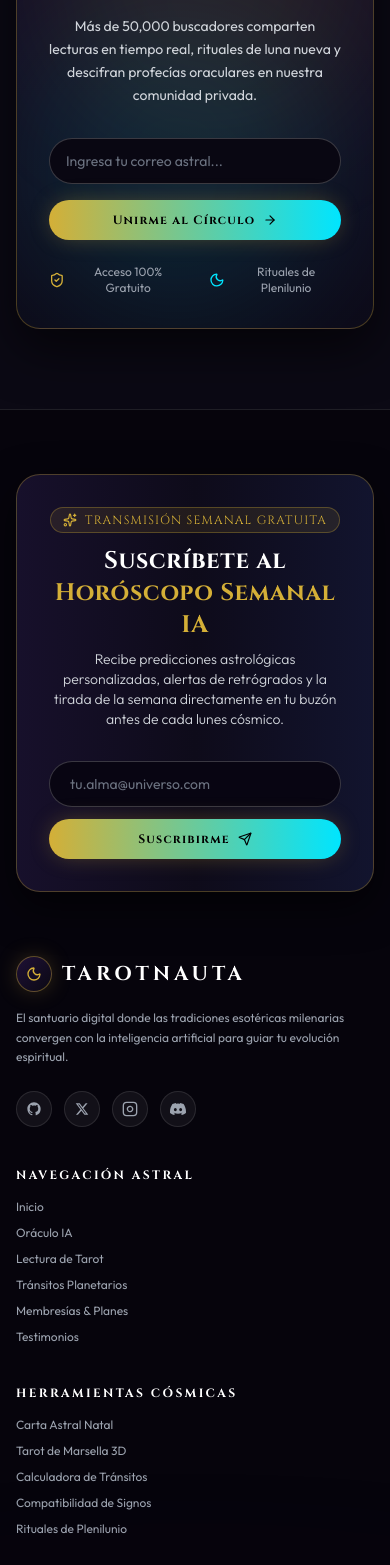
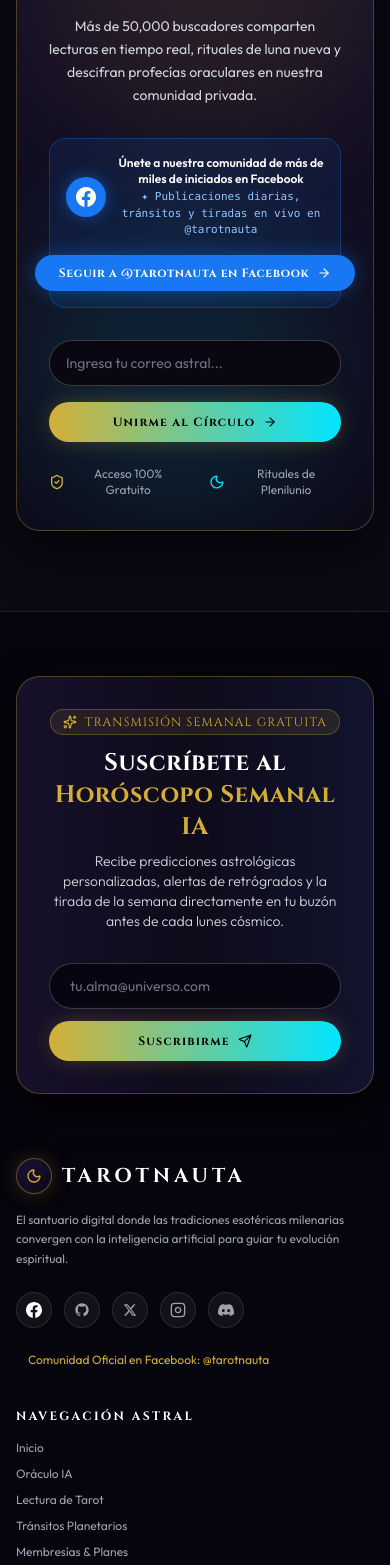
Before and after one commit to DevSuarez05/esoteric-landing, a React (Vite) app: page / in a window 390 px wide. Shown: the part 9871-11436 px from the top of the page. Built offline with nearby package versions, Linux system fonts and the light colour scheme.

Commit message:
feat: integrate official facebook page and social validation for TarotNauta

```diff
--- a/index.html
+++ b/index.html
@@ -16,11 +16,13 @@
     <!-- Open Graph / Facebook / WhatsApp / Telegram / LinkedIn -->
     <meta property="og:type" content="website" />
     <meta property="og:url" content="https://esoteric-landing.vercel.app" />
-    <meta property="og:site_name" content="TarotNauta Sanctum" />
+    <meta property="og:site_name" content="TarotNauta" />
     <meta property="og:title" content="TarotNauta | Navega tu Destino con el Oráculo Astral & IA" />
     <meta property="og:description" content="TarotNauta combina la sabiduría ancestral de la astrología y el tarot con modelos neuronales de inteligencia artificial para revelar tu destino en tiempo real." />
     <meta property="og:image" content="https://images.unsplash.com/photo-1518709268805-4e9042af9f23?w=1200&auto=format&fit=crop&q=80" />
     <meta property="og:image:alt" content="TarotNauta - Oráculo Astral e Inteligencia Cósmica" />
+    <meta property="article:publisher" content="https://www.facebook.com/tarotnauta" />
+    <meta property="og:see_also" content="https://www.facebook.com/tarotnauta" />
 
     <!-- Twitter / X Cards -->
     <meta name="twitter:card" content="summary_large_image" />
--- a/src/components/CommunitySection.jsx
+++ b/src/components/CommunitySection.jsx
@@ -21,6 +21,35 @@ export default function CommunitySection() {
           <p className="mt-4 text-gray-300 text-sm sm:text-base leading-relaxed">
             Más de 50,000 buscadores comparten lecturas en tiempo real, rituales de luna nueva y descifran profecías oraculares en nuestra comunidad privada.
           </p>
+
+          {/* Facebook Social Validation Banner */}
+          <div className="mt-8 w-full p-4 sm:p-5 rounded-2xl bg-[#1877F2]/10 border border-[#1877F2]/30 backdrop-blur-md flex flex-col sm:flex-row items-center justify-between gap-4">
+            <div className="text-center sm:text-left flex items-center gap-3">
+              <div className="w-10 h-10 rounded-full bg-[#1877F2] text-white flex items-center justify-center shrink-0 shadow-[0_0_15px_rgba(24,119,242,0.5)]">
+                <svg className="w-5 h-5 fill-current" viewBox="0 0 24 24">
+                  <path d="M24 12.073c0-6.627-5.373-12-12-12s-12 5.373-12 12c0 5.99 4.388 10.954 10.125 11.854v-8.385H7.078v-3.47h3.047V9.43c0-3.007 1.792-4.669 4.533-4.669 1.312 0 2.686.235 2.686.235v2.953H15.83c-1.491 0-1.956.925-1.956 1.874v2.25h3.328l-.532 3.47h-2.796v8.385C19.612 23.027 24 18.062 24 12.073z" />
+                </svg>
+              </div>
+              <div>
+                <p className="text-xs sm:text-sm font-semibold text-white">
+                  Únete a nuestra comunidad de más de miles de iniciados en Facebook
+                </p>
+                <p className="text-[11px] text-blue-300 font-mono mt-0.5">
+                  ✦ Publicaciones diarias, tránsitos y tiradas en vivo en @tarotnauta
+                </p>
+              </div>
+            </div>
+
+            <a
+              href="https://www.facebook.com/tarotnauta"
+              target="_blank"
+              rel="noopener noreferrer"
+              className="px-6 py-2.5 rounded-full bg-[#1877F2] hover:bg-[#166fe5] text-white font-cinzel text-xs font-bold tracking-wider transition-all duration-300 shadow-[0_0_20px_rgba(24,119,242,0.4)] hover:shadow-[0_0_30px_rgba(24,119,242,0.7)] flex items-center gap-2 hover:scale-105 active:scale-95 whitespace-nowrap"
+            >
+              <span>Seguir a @tarotnauta en Facebook</span>
+              <ArrowRight className="w-3.5 h-3.5" />
+            </a>
+          </div>
 
           <div className="mt-8 flex flex-col sm:flex-row items-center gap-4 w-full justify-center">
             <input
--- a/src/components/Footer.jsx
+++ b/src/components/Footer.jsx
@@ -102,6 +102,17 @@ export default function Footer() {
             {/* Social Icons */}
             <div className="flex items-center gap-3 pt-2">
               <a
+                href="https://www.facebook.com/tarotnauta"
+                target="_blank"
+                rel="noopener noreferrer"
+                aria-label="Página Oficial de Facebook de TarotNauta"
+                className="w-9 h-9 rounded-full bg-white/5 border border-white/10 hover:border-gold-accent hover:text-gold-accent flex items-center justify-center transition-colors text-white hover:scale-105"
+              >
+                <svg className="w-4 h-4 fill-current" viewBox="0 0 24 24">
+                  <path d="M24 12.073c0-6.627-5.373-12-12-12s-12 5.373-12 12c0 5.99 4.388 10.954 10.125 11.854v-8.385H7.078v-3.47h3.047V9.43c0-3.007 1.792-4.669 4.533-4.669 1.312 0 2.686.235 2.686.235v2.953H15.83c-1.491 0-1.956.925-1.956 1.874v2.25h3.328l-.532 3.47h-2.796v8.385C19.612 23.027 24 18.062 24 12.073z" />
+                </svg>
+              </a>
+              <a
                 href="https://github.com/DevSuarez05"
                 target="_blank"
                 rel="noreferrer"
@@ -146,6 +157,17 @@ export default function Footer() {
                 </svg>
               </a>
             </div>
+
+            {/* Facebook Community Validation Text */}
+            <a
+              href="https://www.facebook.com/tarotnauta"
+              target="_blank"
+              rel="noopener noreferrer"
+              className="inline-flex items-center gap-1.5 text-xs text-gold-accent hover:text-white transition-colors pt-2 group"
+            >
+              <span className="w-1.5 h-1.5 rounded-full bg-gold-accent animate-ping" />
+              <span className="group-hover:underline">Comunidad Oficial en Facebook: @tarotnauta</span>
+            </a>
           </div>
 
           {/* Quick Links */}
--- a/src/components/Navbar.jsx
+++ b/src/components/Navbar.jsx
@@ -59,8 +59,21 @@ export default function Navbar() {
           ))}
         </div>
 
-        {/* CTA Button */}
+        {/* CTA Button & Social */}
         <div className="hidden sm:flex items-center gap-3">
+          <a
+            href="https://www.facebook.com/tarotnauta"
+            target="_blank"
+            rel="noopener noreferrer"
+            title="Facebook Oficial: @tarotnauta"
+            aria-label="Página de Facebook @tarotnauta"
+            className="w-9 h-9 rounded-full bg-white/5 border border-white/15 hover:border-gold-accent hover:text-gold-accent flex items-center justify-center transition-all duration-300 text-gray-300 hover:scale-105 shadow-sm"
+          >
+            <svg className="w-4 h-4 fill-current" viewBox="0 0 24 24">
+              <path d="M24 12.073c0-6.627-5.373-12-12-12s-12 5.373-12 12c0 5.99 4.388 10.954 10.125 11.854v-8.385H7.078v-3.47h3.047V9.43c0-3.007 1.792-4.669 4.533-4.669 1.312 0 2.686.235 2.686.235v2.953H15.83c-1.491 0-1.956.925-1.956 1.874v2.25h3.328l-.532 3.47h-2.796v8.385C19.612 23.027 24 18.062 24 12.073z" />
+            </svg>
+          </a>
+
           <a
             href="#oracle"
             className="relative inline-flex items-center justify-center p-0.5 overflow-hidden text-xs font-semibold rounded-full group bg-gradient-to-r from-gold-accent via-amber-200 to-astral-cyan shadow-gold-glow hover:shadow-[0_0_30px_rgba(212,175,55,0.6)] active:scale-95 transition-all duration-300"
@@ -96,6 +109,20 @@ export default function Navbar() {
               {link.name}
             </a>
           ))}
+
+          <a
+            href="https://www.facebook.com/tarotnauta"
+            target="_blank"
+            rel="noopener noreferrer"
+            onClick={() => setMobileMenuOpen(false)}
+            className="flex items-center justify-center gap-2 py-2 px-3 rounded-xl bg-[#1877F2]/20 border border-[#1877F2]/40 text-blue-300 hover:text-white transition-colors text-xs font-semibold"
+          >
+            <svg className="w-4 h-4 fill-current" viewBox="0 0 24 24">
+              <path d="M24 12.073c0-6.627-5.373-12-12-12s-12 5.373-12 12c0 5.99 4.388 10.954 10.125 11.854v-8.385H7.078v-3.47h3.047V9.43c0-3.007 1.792-4.669 4.533-4.669 1.312 0 2.686.235 2.686.235v2.953H15.83c-1.491 0-1.956.925-1.956 1.874v2.25h3.328l-.532 3.47h-2.796v8.385C19.612 23.027 24 18.062 24 12.073z" />
+            </svg>
+            Facebook Oficial @tarotnauta
+          </a>
+
           <a
             href="#oracle"
             onClick={() => setMobileMenuOpen(false)}
```
Also changed, not shown: 1 other file (tests, documents, lock files or other folders).
